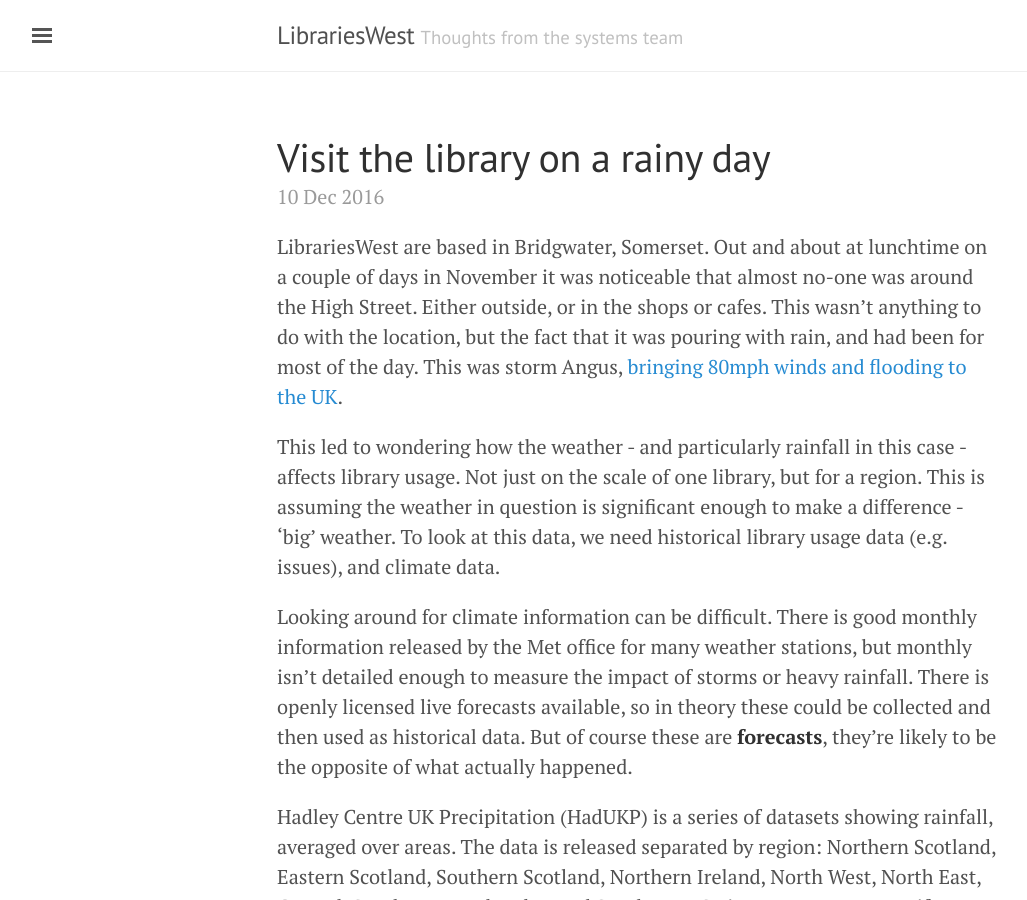
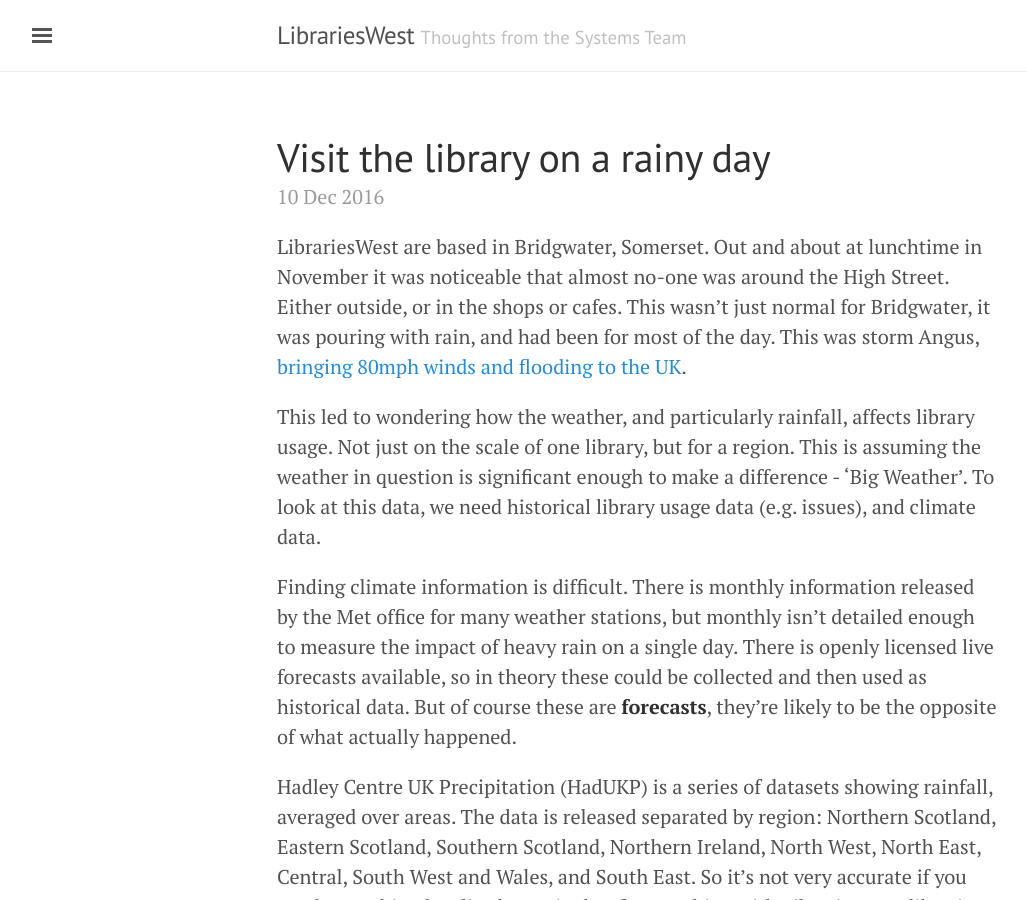
Before and after one commit to LibrariesWest/librarieswest.github.io, a Jekyll site: the page built from _posts/2016-12-10-weather.md, in a window 1280 px wide and 900 px high. Shown: the whole window, without its empty margins (3-1030 px from the left). Built offline with Jekyll 4.4.1, drawn with Linux system fonts in a browser that asks for light colours; some of the changed text lies outside the part shown.

Commit message:
Minor tweaks to blog posts plus setting up new post

```diff
--- a/_config.yml
+++ b/_config.yml
@@ -1,5 +1,5 @@
 title: LibrariesWest
-tagline: Thoughts from the systems team
+tagline: Thoughts from the Systems Team
 description: ''
 url: https://librarieswest.github.io
 baseurl: ''
--- a/_posts/2016-12-10-weather.md
+++ b/_posts/2016-12-10-weather.md
@@ -2,16 +2,16 @@
 layout: post
 title: Visit the library on a rainy day
 description: how does weather affect library usage data?
-author: Dave Rowe
+author: Dave
 image: 2016-12-10-weather.jpg
 published: true
 ---
 
-LibrariesWest are based in Bridgwater, Somerset.  Out and about at lunchtime on a couple of days in November it was noticeable that almost no-one was around the High Street.  Either outside, or in the shops or cafes.  This wasn't anything to do with the location, but the fact that it was pouring with rain, and had been for most of the day.  This was storm Angus, [bringing 80mph winds and flooding to the UK](http://www.telegraph.co.uk/news/2016/11/20/storm-angus-brings-80mph-winds-and-flooding-to-the-uk/).
+LibrariesWest are based in Bridgwater, Somerset.  Out and about at lunchtime in November it was noticeable that almost no-one was around the High Street.  Either outside, or in the shops or cafes.  This wasn't just normal for Bridgwater, it was pouring with rain, and had been for most of the day.  This was storm Angus, [bringing 80mph winds and flooding to the UK](http://www.telegraph.co.uk/news/2016/11/20/storm-angus-brings-80mph-winds-and-flooding-to-the-uk/).
 
-This led to wondering how the weather - and particularly rainfall in this case - affects library usage.  Not just on the scale of one library, but for a region.  This is assuming the weather in question is significant enough to make a difference - 'big' weather.  To look at this data, we need historical library usage data (e.g. issues), and climate data.
+This led to wondering how the weather, and particularly rainfall, affects library usage.  Not just on the scale of one library, but for a region.  This is assuming the weather in question is significant enough to make a difference - 'Big Weather'.  To look at this data, we need historical library usage data (e.g. issues), and climate data.
 
-Looking around for climate information can be difficult.  There is good monthly information released by the Met office for many weather stations, but monthly isn't detailed enough to measure the impact of storms or heavy rainfall.  There is openly licensed live forecasts available, so in theory these could be collected and then used as historical data.  But of course these are **forecasts**, they're likely to be the opposite of what actually happened.
+Finding climate information is difficult.  There is monthly information released by the Met office for many weather stations, but monthly isn't detailed enough to measure the impact of heavy rain on a single day.  There is openly licensed live forecasts available, so in theory these could be collected and then used as historical data.  But of course these are **forecasts**, they're likely to be the opposite of what actually happened.
 
 Hadley Centre UK Precipitation (HadUKP) is a series of datasets showing rainfall, averaged over areas.  The data is released separated by region: Northern Scotland, Eastern Scotland, Southern Scotland, Northern Ireland, North West, North East, Central, South West and Wales, and South East.  So it's not very accurate if you need something localised to a city but for matching with LibrariesWest libraries, the South West region fits OK.  See this post on the [Geography of LibrariesWest](https://librarieswest.github.io/2016/11/21/reporting-geography/) for more info.
 
```
Also changed, not shown: other parts of _posts/2016-12-10-weather.md (+1 -1 lines), _posts/2016-11-21-reporting-geography.md (+6 -3 lines), _posts/2017-05-25-most-travelled-books.md (added, +8 -0 lines).
